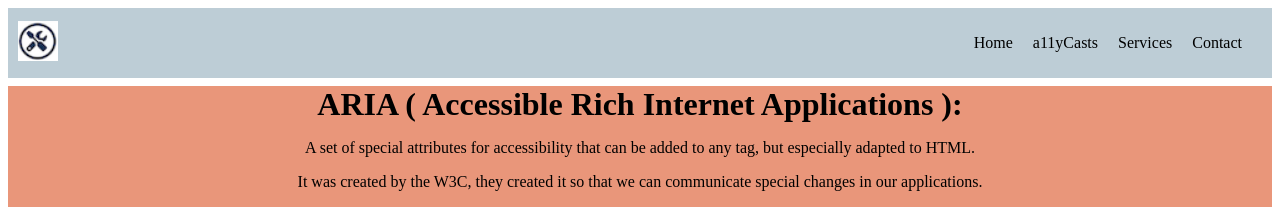
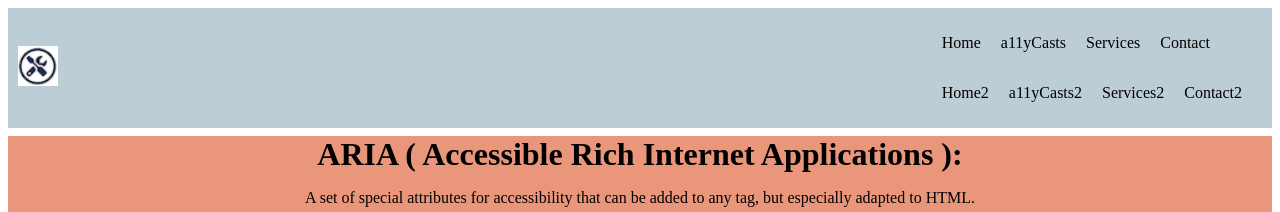
Before and after one commit to AddielQuintero/a11y-training, a website: page index.html in a window 1280 px wide. Shown: the top 212 px of the page. Drawn offline with Linux system fonts and the light colour scheme.

Commit message:
feat: add new menu

```diff
--- a/index.html
+++ b/index.html
@@ -15,12 +15,21 @@
           <img src="images/logo.png" alt="Logo de la empresa" width="40" />
         </a>
       </div>
-      <ul>
-        <li><a href="index.html">Home</a></li>
-        <li><a href="a11ycasts.html">a11yCasts</a></li>
-        <li><a href="#3">Services</a></li>
-        <li><a href="#4">Contact</a></li>
-      </ul>
+      <div class="navigation__menu">
+        <ul role="list">
+          <li role="listitem"><a href="index.html">Home</a></li>
+          <li role="listitem"><a href="a11ycasts.html">a11yCasts</a></li>
+          <li role="listitem"><a href="#3">Services</a></li>
+          <li role="listitem"><a href="#4">Contact</a></li>
+        </ul>
+
+        <ul>
+          <li><a href="index.html">Home2</a></li>
+          <li><a href="a11ycasts.html">a11yCasts2</a></li>
+          <li><a href="#3">Services2</a></li>
+          <li><a href="#4">Contact2</a></li>
+        </ul>
+      </div>
     </nav>
 
     <header role="banner" class="header">
--- a/style/css.css
+++ b/style/css.css
@@ -35,6 +35,11 @@ nav a {
   text-decoration: none;
 }
 
+nav .navigation__menu {
+  display: flex;
+  flex-direction: column;
+}
+
 .button {
   display: inline-block;
   padding: 10px 20px;
@@ -46,10 +51,10 @@ nav a {
   cursor: pointer;
 }
 
-.button_a{
+.button_a {
   display: inline-block;
   padding: 10px 20px;
-margin-top: 1rem;
+  margin-top: 1rem;
   color: #000;
   cursor: pointer;
 }
```
